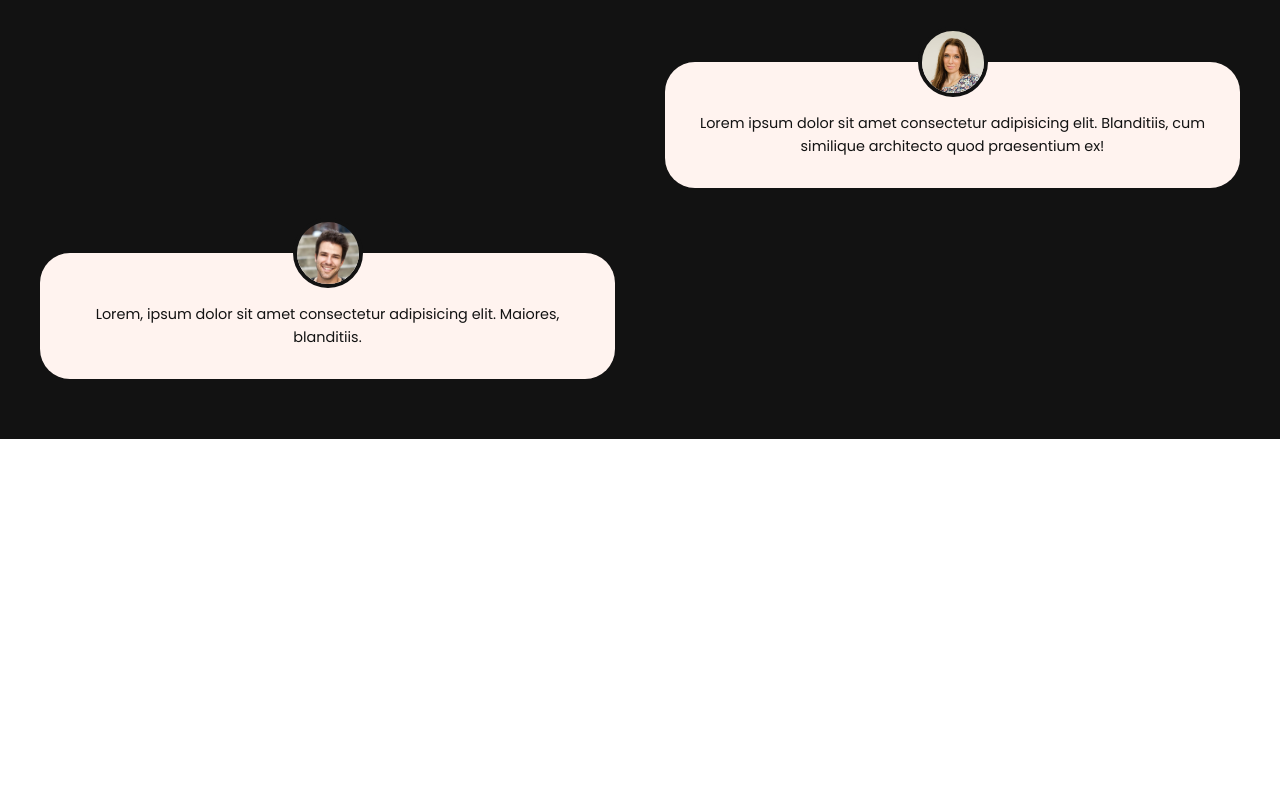
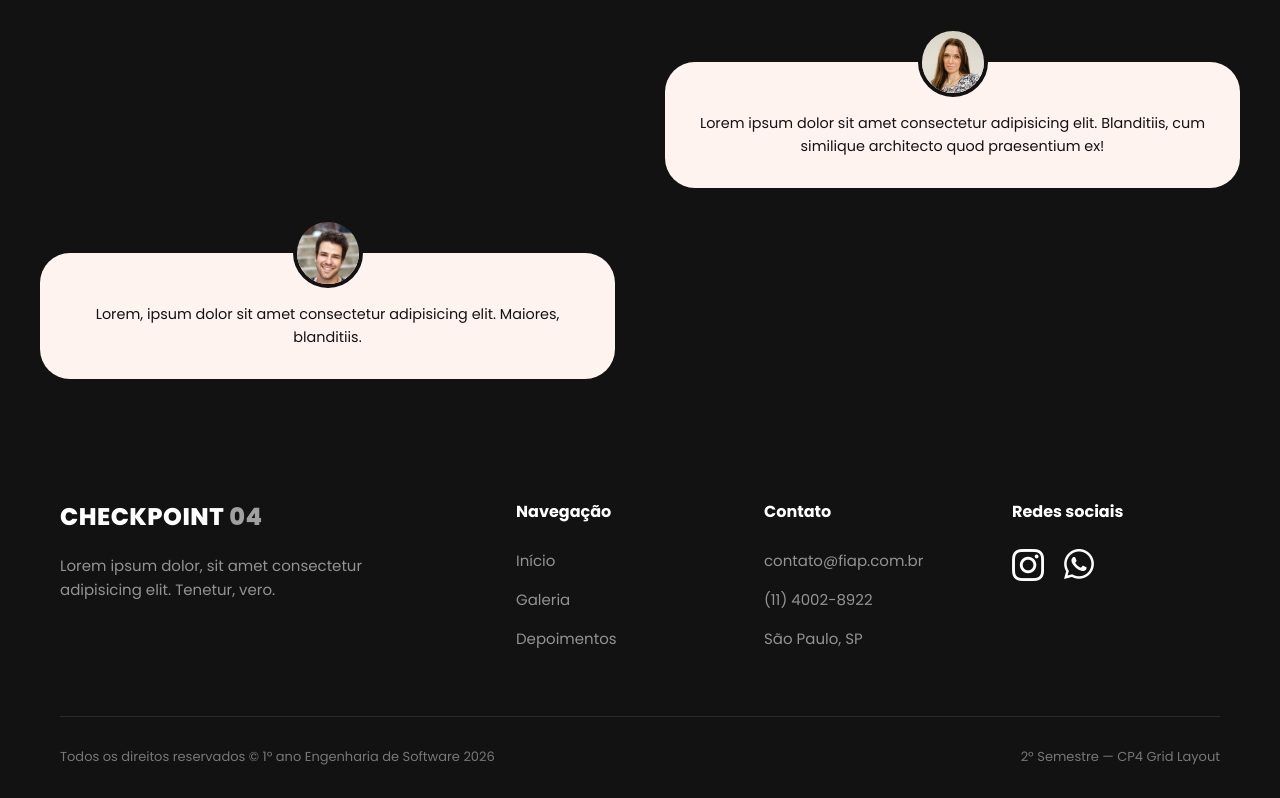
Before and after one commit to tamatayya/CP04-FrontEnd, a plain HTML site: page index.html in a window 1280 px wide. Shown: the part 2146-2944 px from the top of the page. Before the commit the page ends 2585 px from the top, so only its background shows below. Drawn offline with Linux system fonts and the light colour scheme.

Commit message:
Feat: Finalização Footer

```diff
--- a/css/style.css
+++ b/css/style.css
@@ -241,3 +241,107 @@ section {
         margin-bottom: 40px;
     }
 }
+
+.footer {
+    background-color: var(--preto);
+    font-family: var(--fonte);
+    color: #ffffff;
+    padding: 60px 0 30px 0;
+}
+
+.footer-container {
+    max-width: 1200px;
+    margin: 0 auto;
+    padding: 0 20px;
+}
+
+.footer-top {
+    display: grid;
+    grid-template-columns: 2fr 1fr 1fr 1fr;
+    gap: 40px;
+    margin-bottom: 50px;
+}
+
+.footer h2 {
+    font-size: 24px;
+    font-weight: 800;
+    margin-bottom: 20px;
+    letter-spacing: 0.5px;
+}
+
+.footer span {
+    color: rgb(160, 160, 160);
+}
+
+.footer h3 {
+    font-size: 16px;
+    font-weight: 700;
+    margin-bottom: 25px;
+}
+
+.footer p,
+.footer li,
+.footer a {
+    color: #949292;
+    font-size: 15px;
+    line-height: 1.6;
+    text-decoration: none;
+    list-style: none;
+    transition: 0.3s ease;
+}
+
+.footer-titulo p {
+    max-width: 85%;
+}
+
+.footer-links ul li,
+.footer-contato ul li {
+    margin-bottom: 15px;
+}
+
+.footer-links a:hover,
+.footer-contato a:hover {
+    color: #ffffff;
+    transition: 0.3s ease;
+}
+
+.social-icones {
+    display: flex;
+    gap: 20px;
+}
+
+.social-icones a img {
+    width: 32px;
+    height: 32px;
+    object-fit: contain;
+}
+
+.footer-linha {
+    height: 1px;
+    background-color: #2a2a2a;
+    margin-bottom: 30px;
+}
+
+.footer-bottom {
+    display: flex;
+    justify-content: space-between;
+    align-items: center;
+}
+
+.footer-bottom p {
+    font-size: 13px;
+    color: #777777;
+}
+
+@media (max-width: 600px) {
+    .footer-top {
+        grid-template-columns: 1fr;
+        gap: 30px;
+    }
+
+    .footer-bottom {
+        flex-direction: column;
+        gap: 15px;
+        text-align: center;
+    }
+}
--- a/index.html
+++ b/index.html
@@ -68,6 +68,59 @@
         </div>
     </section>
 
-    <footer id="footer"></footer>
+    <footer id="footer" class="footer">
+
+        <div class="footer-container">
+
+            <div class="footer-top">
+
+                <div class="footer-titulo">
+                    <h2>CHECKPOINT <span>04</span></h2>
+                    <p>Lorem ipsum dolor, sit amet consectetur adipisicing elit. Tenetur, vero.</p>
+                </div>
+
+                <div class="footer-links">
+                    <h3>Navegação</h3>
+                    <ul>
+                        <li><a href="#hero">Início</a></li>
+                        <li><a href="#galeria">Galeria</a></li>
+                        <li><a href="#avaliacoes">Depoimentos</a></li>
+                    </ul>
+                </div>
+
+                <div class="footer-contato">
+                    <h3>Contato</h3>
+                    <ul>
+                        <li><a href="mailto:contato@fiap.com.br">contato@fiap.com.br</a></li>
+                        <li>(11) 4002-8922</li>
+                        <li>São Paulo, SP</li>
+                    </ul>
+                </div>
+
+                <div class="footer-social">
+                    <h3>Redes sociais</h3>
+                    <div class="social-icones">
+                        <a href="#" aria-label="Instagram">
+                            <img src="./images/instagram.png" alt="Instagram">
+                        </a>
+                        <a href="#" aria-label="WhatsApp">
+                            <img src="./images/whatsapp.png" alt="WhatsApp">
+                        </a>
+                    </div>
+                </div>
+
+            </div>
+
+            <div class="footer-linha"></div>
+
+            <div class="footer-bottom">
+                <p>Todos os direitos reservados &copy; 1º ano Engenharia de Software 2026</p>
+                <p>2º Semestre — CP4 Grid Layout</p>
+            </div>
+
+        </div>
+
+    </footer>
+
 </body>
 </html>
```
